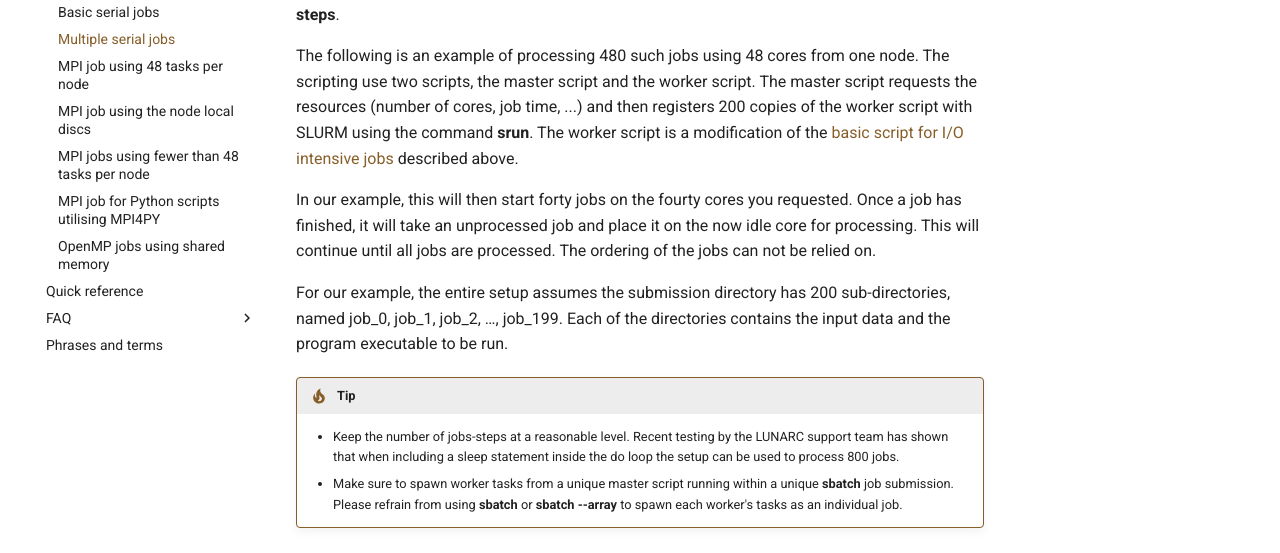
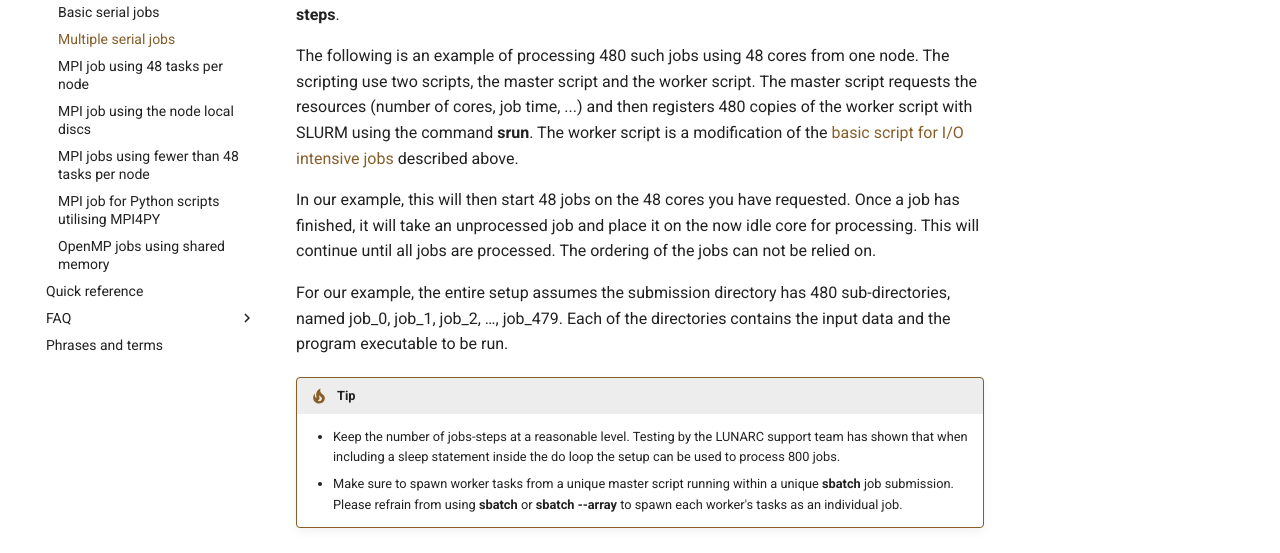
Before and after one commit to lunarc/lunarc_docs, an MkDocs documentation site: the page built from docs/manual/example_job_scripts/manual_example_multiple_serial_jobs.md, in a window 1280 px wide and 1400 px high. Shown: the part 354-907 px from the top of the window. Built offline with MkDocs 1.6.1 and Material for MkDocs 9.7.7, drawn with Linux system fonts in a browser that asks for light colours; comment, search, counter and statistics services are not loaded; some of the changed text lies outside the part shown.

Commit message:
Update manual_example_multiple_serial_jobs.md
Fixed some outstanding issues related to the transition to COSMOS

```diff
--- a/docs/manual/example_job_scripts/manual_example_multiple_serial_jobs.md
+++ b/docs/manual/example_job_scripts/manual_example_multiple_serial_jobs.md
@@ -1,14 +1,14 @@
 When you need to run many serial jobs, similar to the ones [described above](#basic-run-script), these should be bundled together and submitted to the job queue in a small number of submissions or even a single submission. With SLURM is perfectly reasonable to run several hundred individual jobs in a single submission. To speed up the processing of your jobs, you can ask for the cores from a number of nodes. The concept is known as a **task-farm**. The individual job are known as **job-steps**.
 
-The following is an example of processing 480 such jobs using 48 cores from one node. The scripting use two scripts, the master script and the worker script. The master script requests the resources (number of cores, job time, ...) and then registers 200 copies of the worker script with SLURM using the command **srun**. The worker script is a modification of the [basic script for I/O intensive jobs](#basic-run-script-for-io-intensive-jobs) described above.
+The following is an example of processing 480 such jobs using 48 cores from one node. The scripting use two scripts, the master script and the worker script. The master script requests the resources (number of cores, job time, ...) and then registers 480 copies of the worker script with SLURM using the command **srun**. The worker script is a modification of the [basic script for I/O intensive jobs](#basic-run-script-for-io-intensive-jobs) described above.
 
-In our example, this will then start forty jobs on the fourty cores you requested. Once a job has finished, it will take an unprocessed job and place it on the now idle core for processing. This will continue until all jobs are processed. The ordering of the jobs can not be relied on.
+In our example, this will then start 48 jobs on the 48 cores you have requested. Once a job has finished, it will take an unprocessed job and place it on the now idle core for processing. This will continue until all jobs are processed. The ordering of the jobs can not be relied on.
 
-For our example, the entire setup assumes the submission directory has 200 sub-directories, named job_0, job_1, job_2, …, job_199. Each of the directories contains the input data and the program executable to be run.
+For our example, the entire setup assumes the submission directory has 480 sub-directories, named job_0, job_1, job_2, …, job_479. Each of the directories contains the input data and the program executable to be run.
 
 !!! tip
 
-     * Keep the number of jobs-steps at a reasonable level. Recent testing by the LUNARC support team has shown that when including a sleep statement inside the do loop the setup can be used to process 800 jobs.
+     * Keep the number of jobs-steps at a reasonable level. Testing by the LUNARC support team has shown that when including a sleep statement inside the do loop the setup can be used to process 800 jobs.
      * Make sure to spawn worker tasks from a unique master script running within a unique **sbatch** job submission. Please refrain from using **sbatch** or **sbatch --array** to spawn each worker's tasks as an individual job.
 
 ## The master script
```
Also changed, not shown: other parts of docs/manual/example_job_scripts/manual_example_multiple_serial_jobs.md (+3 -3 lines).
